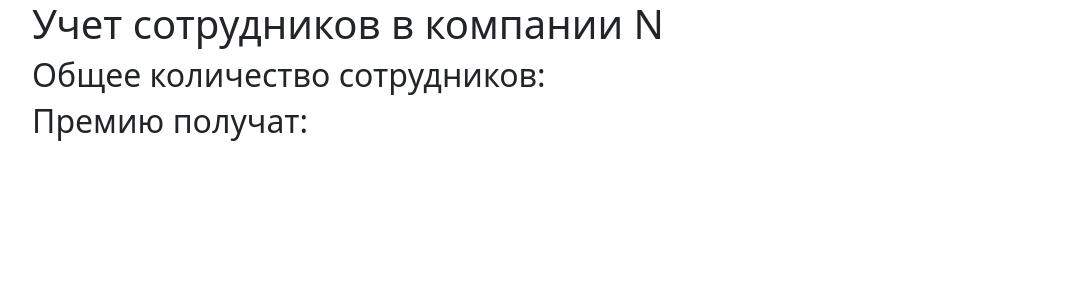
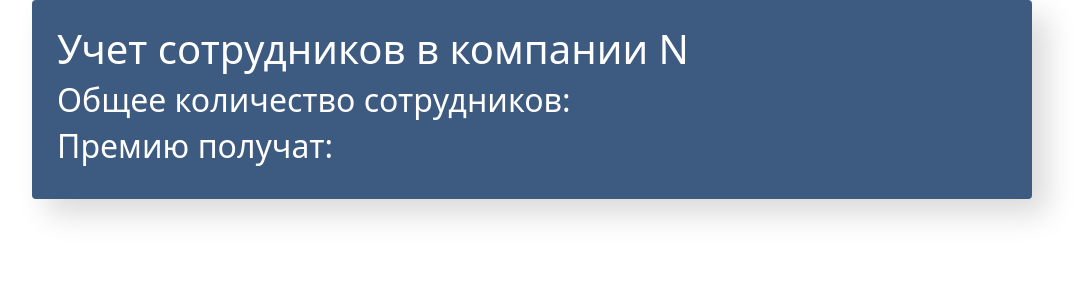
Before and after one commit to VitaliiTk/employees, a React (Vite) app: page / in a window 1280 px wide. Shown: the top 300 px of the page, without its empty margins (108-1192 px from the left). Built offline with nearby package versions, Linux system fonts and the light colour scheme.

Commit message:
stylize app-info component

```diff
--- /dev/null
+++ b/src/components/app-info/app-info.css
@@ -0,0 +1,7 @@
+.app-info {
+  padding: 25px;
+  background-color: #3d5a80;
+  border-radius: 4px;
+  box-shadow: 15px 15px 30px rgba(0, 0, 0, 0.15);
+  color: #fff;
+}
--- a/src/components/app-info/app-info.jsx
+++ b/src/components/app-info/app-info.jsx
@@ -1,6 +1,8 @@
+import './app-info.css'
+
 export default function AppInfo() {
   return (
-    <div className='ap-info'>
+    <div className='app-info'>
       <h1>Учет сотрудников в компании N</h1>
       <h2>Общее количество сотрудников: </h2>
       <h2>Премию получат: </h2>
```
